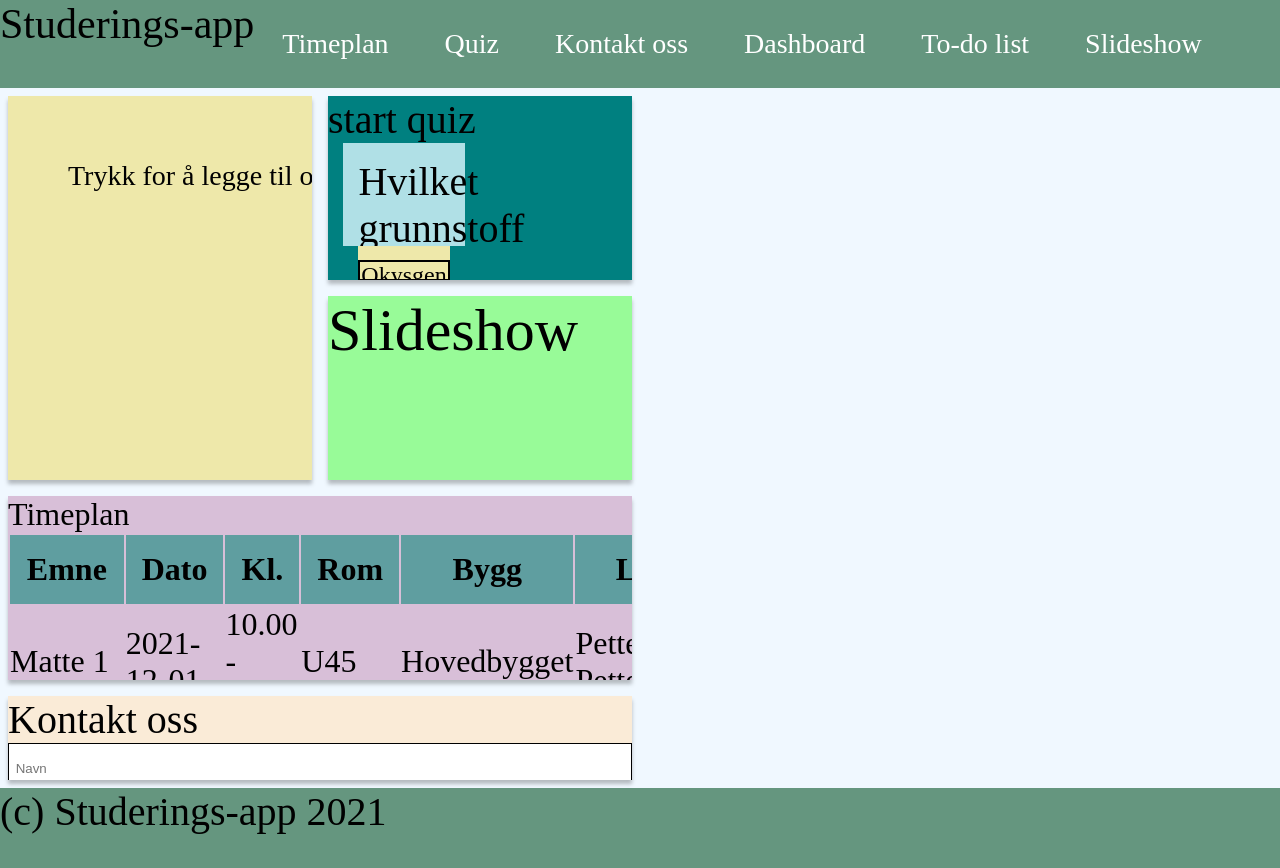
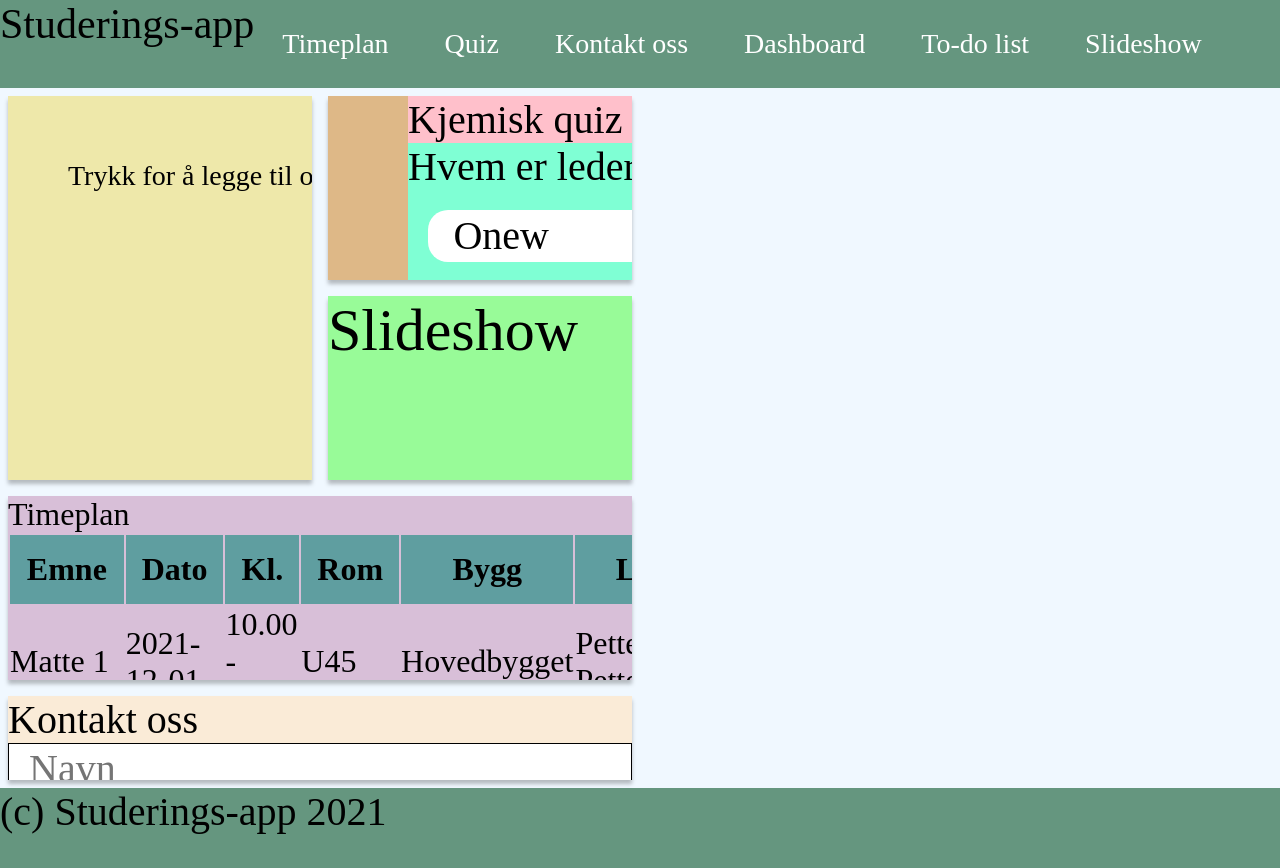
Before and after one commit to reiv003/Tema_4, a Vue app: page / in a window 1280 px wide. Built offline with nearby package versions, Linux system fonts and the light colour scheme.

Commit message:
Working on a new quiz, since the last wast to hard coded. Changed the cursor for input in reset

```diff
--- a/src/components/QuizApp.vue
+++ b/src/components/QuizApp.vue
@@ -1,219 +1,98 @@
 <template>
-  <div>
-    <button @click="startQuiz">start quiz</button>
-  </div>
-  <main id="toggle-quiz" class="quiz-app">
-    <div class="quiz-app__question">{{ currentQuestion }}</div>
-
-    <div class="lol">
-      <button
-        @click="nextQuestion"
-        v-on:click="correct"
-        class="quiz-app__answer"
-      >
-        {{ currentAlternative.a }}
-      </button>
-
-      <button @click="nextQuestion" class="quiz-app__answer">
-        {{ currentAlternative.b }}
-      </button>
-
-      <button class="quiz-app__hidden-answer">
-        {{ currentAlternative.c }}
-
-        <!-- Skriv in "scoren din er ... her?" -->
-      </button>
+  <body class="quiz-body">
+    <div class="quiz-body__title">Kjemisk quiz</div>
+    <div class="quiz-body__box">
+      <div class="box__question">
+        <p>{{ questions[0]["question"] }}</p>
+        <label
+          :for="key"
+          class="box__question__option"
+          v-for="(alternative, key) in questions[0]['alternatives']"
+        >
+          <!--  @change -> når man trykker på et av alternativene skal answered methoden skje
+                :disabled -> gjør at man bare kan velge et av alternativene -->
+          <input
+            class="option-hidden"
+            type="radio"
+            :id="key"
+            :value="key"
+            @change="answered($event)"
+            :disabled="selectedAlternative != ''"
+            :class="{ kanin: selectedAlternative == '' }"
+          />
+          {{ alternative }}
+        </label>
+      </div>
     </div>
-
-    <div class="nav__buttons">
-      <button @click="previousQuestion">Forrigje spørsmål</button>
-      <button @click="nextQuestion">Neste spørsmål</button>
-    </div>
-    <div>Scoren din er {{ score }}</div>
-  </main>
+  </body>
 </template>
 
 <script>
 export default {
   data() {
     return {
-      score: 0,
-      index: 0,
-
-      questions: [
-        "Hvilket grunnstoff var det man tidligere kalte 'surstoff'?",
-        "Hvilket berømt ektepar var de første til å oppdage 'radium' i 1898?",
-        "Hvilket grunnstoff i periodesystemet har det kjemiske symbolet 'W'?",
-        "Hvor mange 'perioder' består det periodiske system av?",
-        "Hva kalles de vertikale kolonnene i det periodiske systemet?",
-        "Quizzen er ferdig",
-      ],
-
-      alternatives: [
-        { a: "Okysgen", b: "Karbondioksid" },
-        { a: "Marie og Pierre Curie", b: "Albert og Elsa Einstein" },
-        { a: "Wolfram", b: "Walterium" },
-        { a: "7 perioder", b: "9 perioder" },
-        { a: "Grupper", b: "Perioder" },
-        { c: "se score" },
-      ],
-
-      /*
+      selectedAlternative: "",
       questions: [
         {
-          question:
-            "Hvilket grunnstoff var det man tidligere kalte 'surstoff'?",
-          alternatives: [
-            { alternative: "Karbondioksid (0)", correct: false },
-            { alternative: "Oksygen (+1)", correct: true },
-          ],
+          question: "Hvem er lederen av EXO?",
+          alternatives: { a: "Onew", b: "Suho", c: "Xiumin", d: "Taeyong" },
+          correctAlternative: "b",
         },
-
         {
-          question:
-            "Hvilket berømt ektepar var de første til å oppdage 'radium' i 1898?",
-          alternatives: [
-            { alternative: "Marie og Pierre Curie (+1)", correct: true },
-            { alternative: "Albert og Elsa Einstein (0)", correct: false },
-          ],
+          question: "Hvem er SHINees maknae?",
+          alternatives: { a: "Taemin", b: "Onew", c: "Yang Yang", d: "Sehun" },
+          correctAlternative: "a",
         },
-
         {
-          question:
-            "Hvilket grunnstoff i periodesystemet har det kjemiske symbolet 'W'?",
-          alternatives: [
-            { alternative: "Wolfram (+1)", correct: true },
-            { alternative: "Walterium (0)", correct: false },
-          ],
+          question: "Hvem er Guros favoritt gruppe?",
+          alternatives: { a: "SHINee", b: "NCT", c: "EXO", d: "Wayv" },
+          correctAlternative: "c",
         },
-
-        {
-          question: "Hvor mange 'perioder' består det periodiske system av?",
-          alternatives: [
-            { alternative: "7 perioder (+1)", correct: true },
-            { alternative: "9 perioder (0)", correct: false },
-          ],
-        },
-
-        {
-          question:
-            "Hva kalles de vertikale kolonnene i det periodiske systemet?",
-          alternatives: [
-            { alternative: "Perioder (0)", correct: false },
-            { alternative: "Grupper (+1)", correct: true },
-          ],
-        },
-      ],*/
+      ],
     };
   },
-
-  computed: {
-    currentQuestion() {
-      return this.questions[this.index];
-    },
-
-    currentAlternative() {
-      return this.alternatives[this.index];
-    },
-  },
-
   methods: {
-    previousQuestion() {
-      this.index =
-        this.index === 0 ? this.questions.length - 1 : this.index - 1;
-      //this.index === this.questions.slice(0, 2);  // Tried making a method that does not loop the array, but stops it after the last object
-    },
-
-    nextQuestion() {
-      this.index =
-        this.index === this.questions.length - 1 ? 0 : this.index + 1;
-    },
-
-    /*
-    scoreCount() {
-      if (this.correct === true) {
-        this.score += 1;
-      }
-    },
-    */
-
-    correct() {
-      this.score += 1;
-    },
-
-    /*
-    vetIkke() {
-      return Math.random() > 0.5 ? "correct" : "wrong";
-    },
-    */
-
-    startquiz() {
-      toggle - quiz;
+    // når man trykker på et alternativ console logger den om man trykker på a,b,c eller d
+    answered(e) {
+      this.selectedAlternative = e.target.value;
+      console.log(this.selectedAlternative);
     },
   },
 };
 </script>
 
-
 <style>
-.quiz-app {
+.quiz-body {
   display: flex;
-  flex-flow: column;
-  align-items: center;
-  width: 50%;
-  height: 70%;
-  margin-bottom: 2em;
+  flex-direction: column;
+  background: burlywood;
+  padding-left: 2em;
 }
 
-.quiz-app__question {
-  background: powderblue;
-  width: 80%;
-  height: 80%;
-  padding: 10%;
-  text-align: center;
+.quiz-body__title {
+  width: 50vw;
+  background: pink;
 }
 
-.quiz-app__answer:hover {
-  background: #ccc;
+.quiz-body__box {
+  width: 50vw;
+  height: 50vh;
+  background: aquamarine;
 }
 
-.lol {
-  width: 60%;
-  height: 40%;
-  background: palegoldenrod;
+.box__question__option {
+  display: block;
+  background: white;
+  margin: 0.5em;
+  border-radius: 20px;
+  padding: 0.06em;
 }
 
-.quiz-app__answer {
-  border: 2px solid black;
-  width: 100%;
-  height: 40%;
-  margin-top: 0.5em;
-  text-align: center;
-  background: none;
-  font-size: 24px;
+.option-hidden {
+  visibility: hidden;
 }
 
-.quiz-app__hidden-answer {
+.kanin {
   background: grey;
-  width: 100%;
-  height: 40%;
-  margin-top: 0.5em;
-  text-align: center;
-  background: none;
-  font-size: 24px;
-}
-
-.nav__buttons {
-  display: flex;
-  flex-direction: row;
-  column-gap: 1em;
-  margin-top: 3em;
-}
-
-.nav__buttons button {
-  width: 70%;
-  border: 2px solid black;
-  background: none;
-  font-size: 20px;
 }
 </style>
--- a/src/styles/reset.css
+++ b/src/styles/reset.css
@@ -11,6 +11,11 @@ button {
 	font: inherit;
 }
 
+input {
+	font: inherit;
+	cursor: pointer;
+}
+
 h1,h2,h3 {
 	font-weight: normal;
 }
```
